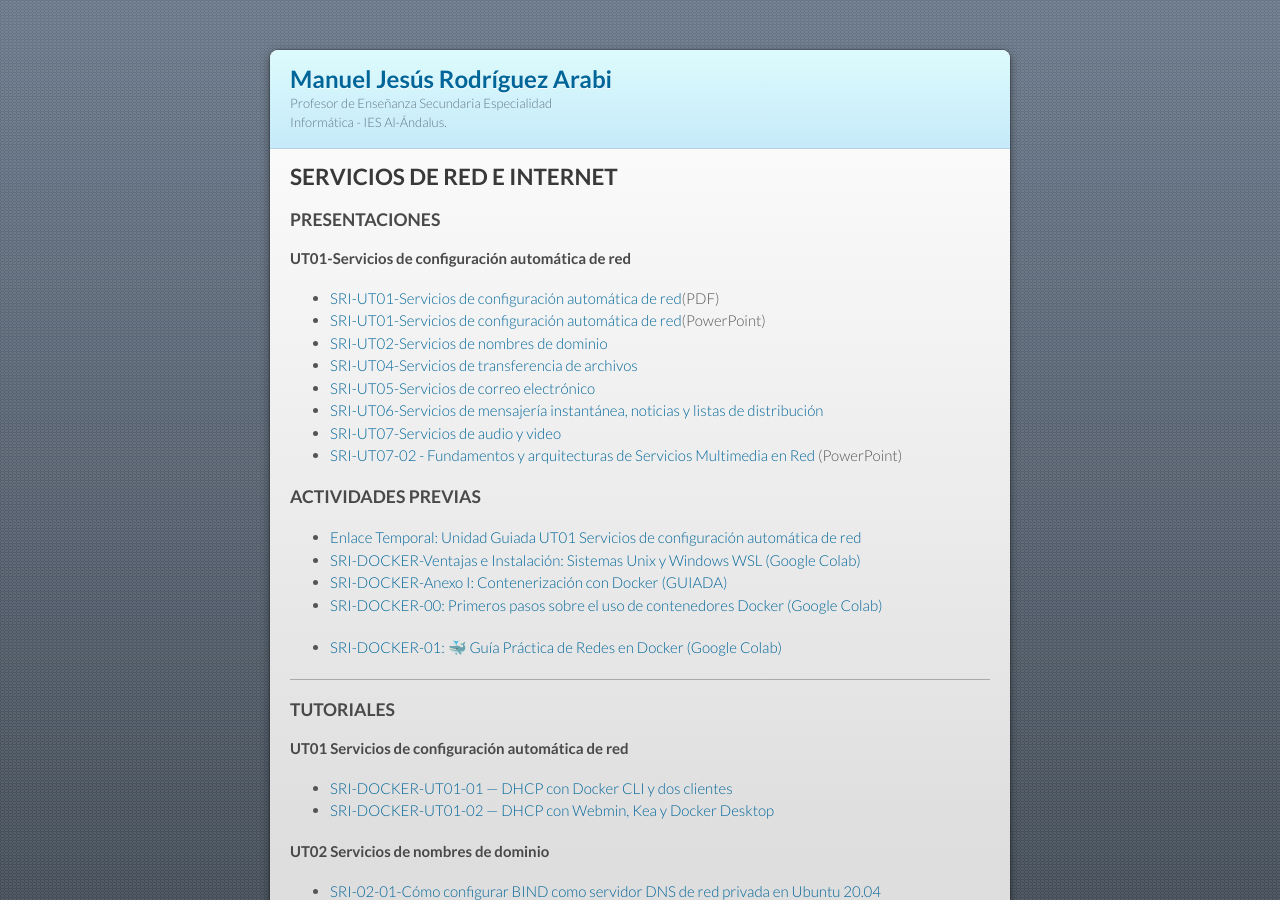
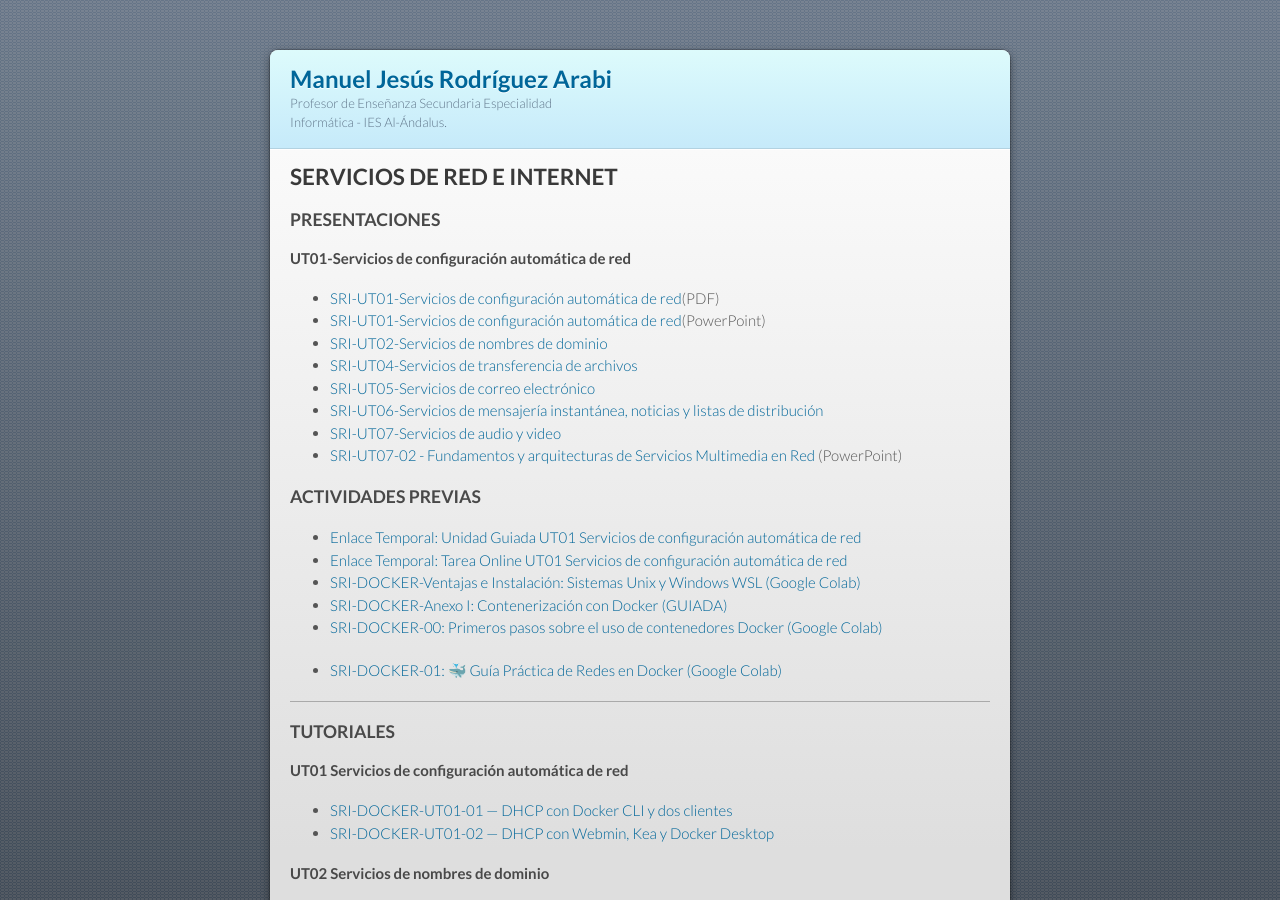
Before and after one commit to mrodara/mrodara.github.io, a Jekyll site: the page built from mods/sri.md, in a window 1280 px wide and 900 px high. Built offline with Jekyll 4.4.1, drawn with Linux system fonts in a browser that asks for light colours; our own code applies the rules of GitHub Pages for plain Markdown files.

Commit message:
fix: :sparkles: Add Online Task 1 module sri temporary link
Add Online Task 1 module sri temporary link

```diff
--- a/mods/sri.md
+++ b/mods/sri.md
@@ -19,6 +19,7 @@
 ### ACTIVIDADES PREVIAS
 
 * [Enlace Temporal: Unidad Guiada UT01 Servicios de configuración automática de red](https://drive.google.com/file/d/1FQKUd9JK7yA7SeIIv6OLzZkueXkox7Y-/view?usp=sharing)
+* [Enlace Temporal: Tarea Online UT01 Servicios de configuración automática de red](https://drive.google.com/file/d/15bi3Y1hNQx_kRNdzBpgva8Pb09B99sfQ/view?usp=sharing)
 * [SRI-DOCKER-Ventajas e Instalación: Sistemas Unix y Windows WSL (Google Colab)](https://colab.research.google.com/drive/17HdLEz5saQaJdnzsYOVEgsdgZpiuggtx?usp=sharing)
 * [SRI-DOCKER-Anexo I: Contenerización con Docker (GUIADA)](../documentos/AnexoI_Contenerizacion_con_docker.zip)
 * [SRI-DOCKER-00: Primeros pasos sobre el uso de contenedores Docker (Google Colab)](https://drive.google.com/file/d/1kUd_p7882-nmc6ycdbbNtpnkICxBlCyd/view?usp=sharing)
```
